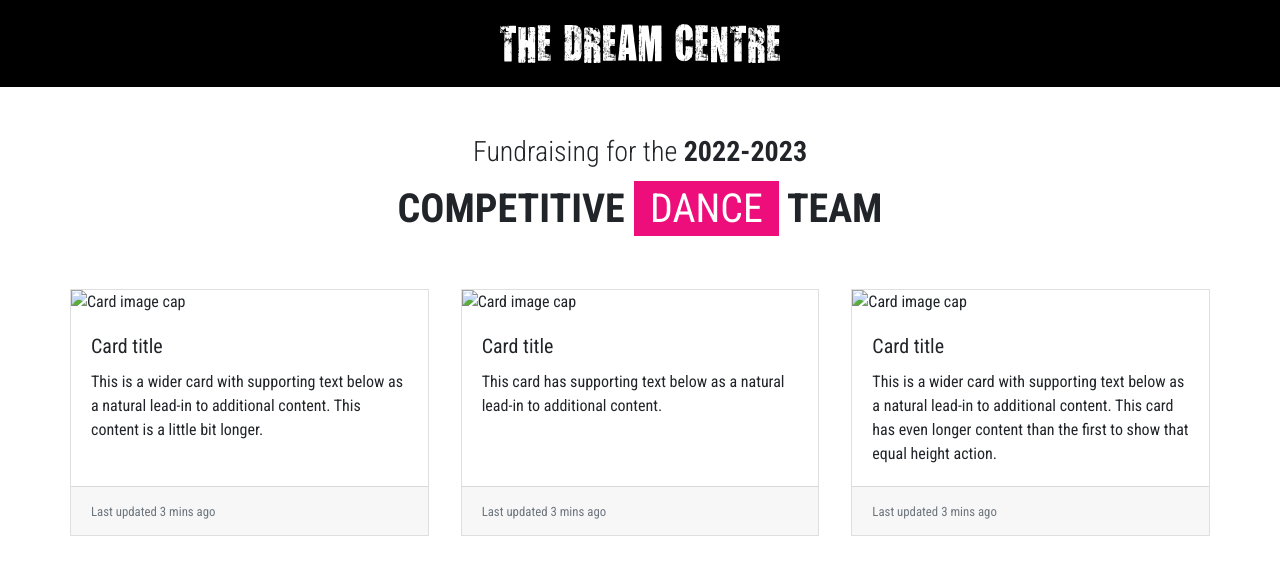
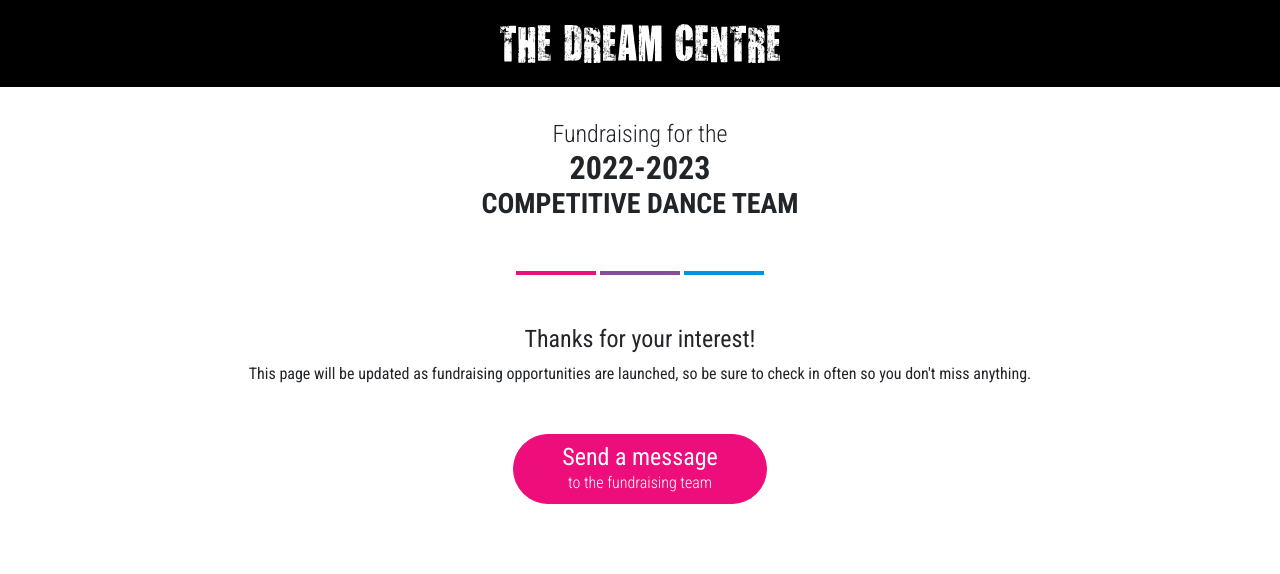
Before and after one commit to rcantin/tdc, a plain HTML site: page fundraising/index.html in a window 1280 px wide. Drawn offline with nearby package versions, Linux system fonts and the light colour scheme.

Commit message:
Fixed path to fundraising form submission.

```diff
--- a/fundraising/fundraisingcontactscript.js
+++ b/fundraising/fundraisingcontactscript.js
@@ -51,7 +51,7 @@
         var post_data = form.serialize();
         $.ajax({
             type: 'POST',
-            url: '../fundraisingcontactsend.php',
+            url: './fundraisingcontactsend.php',
             data: post_data,
             success: function(msg) {
                 $(form).fadeOut(500, function(){
--- a/fundraising/index.html
+++ b/fundraising/index.html
@@ -6,25 +6,25 @@
         <meta name="theme-color" content="#000000">
         <link href="../../scss/theme.css" type="text/css" rel="Stylesheet" />
         <script defer src="https://use.fontawesome.com/releases/v5.0.8/js/all.js" integrity="sha384-SlE991lGASHoBfWbelyBPLsUlwY1GwNDJo3jSJO04KZ33K2bwfV9YBauFfnzvynJ" crossorigin="anonymous"></script>
-        <link rel="shortcut icon" href="img/favicon.png" type="image/png">
-        <title>The Dream Centre</title>
+        <link rel="shortcut icon" href="../img/favicon.png" type="image/png">
+        <title>TDC Fundraising</title>
         <script src="../node_modules/jquery/dist/jquery.min.js"></script>
         <script src="../node_modules/popper.js/dist/umd/popper.min.js"></script>
         <script src="../node_modules/bootstrap/dist/js/bootstrap.min.js"></script>
         <script src="https://ajax.googleapis.com/ajax/libs/angularjs/1.7.2/angular.min.js"></script>
         <script src="../js/app.js"></script>
-        <script src="fundraisingcontactscript.js"></script>
+        <script src="./fundraisingcontactscript.js"></script>
     </head>
     <body class="fundraising-page">
 
+
         <!-- Modal -->
-        <!-- <div class="modal fade" id="contactmodal" tabindex="-1" role="dialog" aria-labelledby="contactmodallabel" aria-hidden="true">
+        <div class="modal fade" id="contactmodal" tabindex="-1" role="dialog" aria-labelledby="contactmodallabel" aria-hidden="true">
             <div class="modal-dialog" role="document">
                 <div class="modal-content">
                     <div class="modal-header">
                         <div class="modal-title" id="contactmodallabel">
-                            <div class="small">Send a message to the</div>
-                            <div class="h4 mb-0">Fundraising Team</div>
+                            <div class="h4 mb-0">To the Fundraising Team</div>
                         </div>
                         <button type="button" class="close" data-dismiss="modal" aria-label="Close">
                             <span aria-hidden="true"><i class="fas fa-times small"></i></span>
@@ -62,53 +62,37 @@
                     </div>
                 </div>
             </div>
-        </div> -->
+        </div>
 
-        <div class="text-center bg-dark px-3 py-4 text-white">
+        <div class="text-center bg-dark px-3 py-4 text-white fixed-top">
             <img src="../img/tdclogo-whitetext.svg" class="" style="width: 100%; max-width: 280px;">
         </div>
 
+        <div class="text-center" style="padding-top: 120px;">
+            <div class="font-weight-light h4 mb-0">Fundraising for the</div>
+            <div class="font-weight-bold h2 mb-0">2022-2023</div>
+            <div class="font-weight-bold h3 mb-0 text-uppercase">Competitive Dance Team</div>
+        </div>
+
+        <div class="d-flex justify-content-center align-items-center py-5">
+            <div class="bg-pink" style="height: 4px; width: 20%; max-width: 80px; margin: 2px;"></div>
+            <div class="bg-purple" style="height: 4px; width: 20%; max-width: 80px; margin: 2px;"></div>
+            <div class="bg-blue" style="height: 4px; width: 20%; max-width: 80px; margin: 2px;"></div>
+        </div>
+
         <div class="container">
-            <div class="py-5">
-                <div class="h3 mb-3 text-center"><span class="font-weight-light text-nowrap">Fundraising for the</span> <span class="font-weight-bold text-nowrap">2022-2023</span></div>
-                <div class="h1 text-center text-uppercase font-weight-bold">Competitive <span class="text-nowrap"><span class="h1 mb-0 bg-pink text-white px-3 py-1">Dance</span> Team</span></div>
+
+            <div class="text-center">
+                <div class="h4">Thanks for your interest!</div>
+                <div>This page will be updated as fundraising opportunities are launched, so be sure to check in often so you don't miss anything.</div>
             </div>
 
-            <div class="card-deck">
-                <div class="card">
-                  <img class="card-img-top" src="..." alt="Card image cap">
-                  <div class="card-body">
-                    <h5 class="card-title">Card title</h5>
-                    <p class="card-text">This is a wider card with supporting text below as a natural lead-in to additional content. This content is a little bit longer.</p>
-                  </div>
-                  <div class="card-footer">
-                    <small class="text-muted">Last updated 3 mins ago</small>
-                  </div>
-                </div>
-                <div class="card">
-                  <img class="card-img-top" src="..." alt="Card image cap">
-                  <div class="card-body">
-                    <h5 class="card-title">Card title</h5>
-                    <p class="card-text">This card has supporting text below as a natural lead-in to additional content.</p>
-                  </div>
-                  <div class="card-footer">
-                    <small class="text-muted">Last updated 3 mins ago</small>
-                  </div>
-                </div>
-                <div class="card">
-                  <img class="card-img-top" src="..." alt="Card image cap">
-                  <div class="card-body">
-                    <h5 class="card-title">Card title</h5>
-                    <p class="card-text">This is a wider card with supporting text below as a natural lead-in to additional content. This card has even longer content than the first to show that equal height action.</p>
-                  </div>
-                  <div class="card-footer">
-                    <small class="text-muted">Last updated 3 mins ago</small>
-                  </div>
-                </div>
-              </div>
-            <!-- <div class="text-center">
-                <button type="button" class="btn btn-outline-primary px-4 font-weight-bold" data-toggle="modal" data-target="#contactmodal"><i class="fas fa-envelope mr-2"></i>Send a message to the fundraising team</button>
-            </div> -->
+            <div class="text-center pt-5">
+                <button type="button" class="btn btn-primary btn-lg px-5" data-toggle="modal" data-target="#contactmodal">
+                    <div class="h4 mb-0">Send a message</div>
+                    <div class="small font-weight-light">to the fundraising team</div>
+                </button>
+            </div>
 
             <!-- <div class="pt-4">
                 <ul class="nav justify-content-center nav-pills mb-3" id="navigation-content" role="tablist">
```
